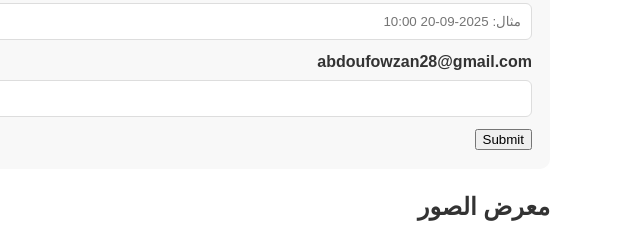
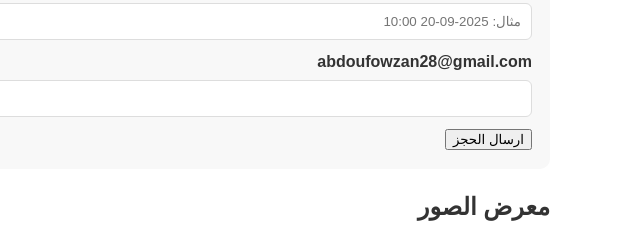
Before and after one commit to abdoufowzan28-alt/al-zool, a plain HTML site: page index.html in a window 1280 px wide. Shown: the part 948-1184 px from the top of the page, 640-1280 px from the left. Drawn offline with Linux system fonts and the light colour scheme.

Commit message:
Update files

```diff
--- a/index.html
+++ b/index.html
@@ -110,7 +110,7 @@
 
   <label for="email">abdoufowzan28@gmail.com</label>
   <input name="Email" id="email" type="email">
-  <button type="submit">Submit</button>
+  <button type="submit">ارسال الحجز</button>
 </form>
       </form>
     </section>
```
